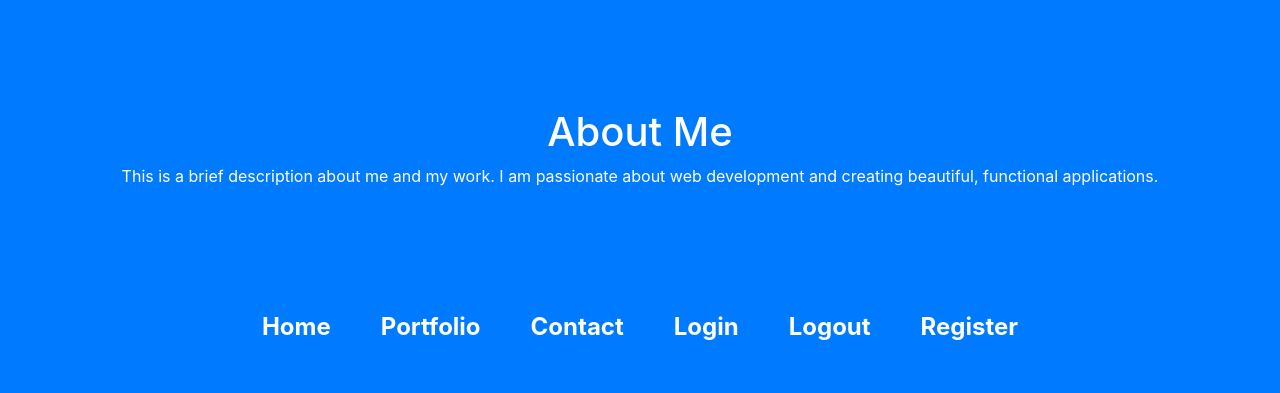
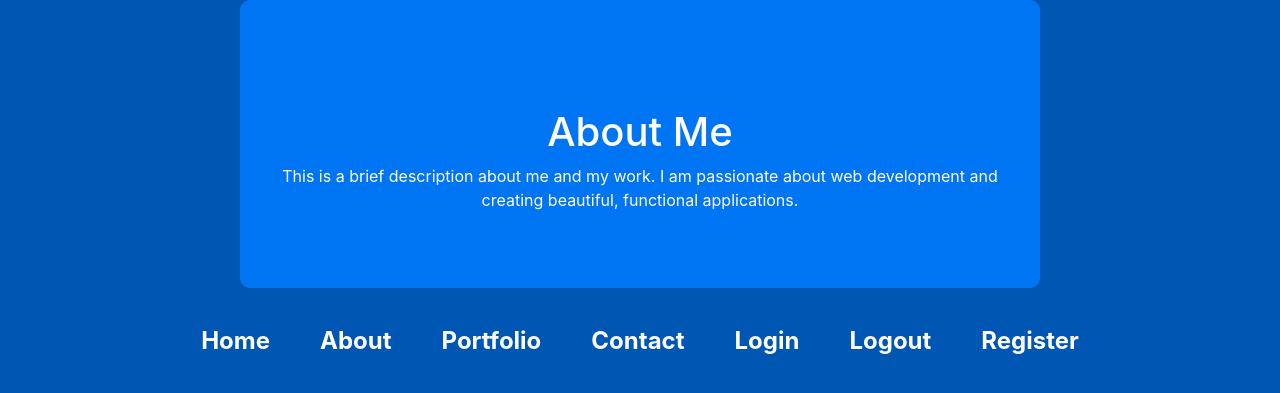
Before and after one commit to kundyzzh/web-1.1, a Flask app: page /about in a window 1280 px wide. Shown: the top 393 px of the page. Run offline with Flask 3, Linux system fonts and the light colour scheme; some libraries are stand-ins or nearby versions.

Commit message:
Update about.html

```diff
--- a/web2/templates/about.html
+++ b/web2/templates/about.html
@@ -7,31 +7,39 @@
     <link rel="stylesheet" href="https://cdnjs.cloudflare.com/ajax/libs/bootstrap/4.5.2/css/bootstrap.min.css">
     <style>
         body {
-            background-color: #007bff; /* Blue background color */
-            color: white; /* White text color for better contrast */
+            background-color: #0056b3;
+            color: white;
         }
         .hero {
-            background: rgba(0, 123, 255, 0.8); /* Slightly transparent blue background */
+            display: flex;
+            flex-direction: column;
+            align-items: center;
+            justify-content: center;
+            max-width: 800px;
+            margin: 0 auto;
             padding: 60px 20px;
+            background: rgba(0, 123, 255, 0.85);
+            border-radius: 10px;
             text-align: center;
         }
         .nav {
-            justify-content: center; /* Center the nav items */
+            justify-content: center;
             margin-top: 20px;
         }
         .nav-link {
-            font-size: 1.5rem; /* Larger font size */
+            font-size: 1.5rem;
             font-weight: bold;
-            padding: 15px 25px; /* Increased padding for a bigger button look */
-            color: white; /* White text color */
-            transition: background-color 0.3s; /* Smooth transition for hover effect */
+            padding: 15px 25px;
+            color: white;
+            transition: background-color 0.3s, color 0.3s;
+            border-radius: 8px;
         }
-        .nav-link:hover {
-            background-color: rgba(255, 255, 255, 0.2); /* Light hover effect */
-            border-radius: 5px; /* Rounded corners for hover */
+        .nav-link:hover, .nav-link:focus {
+            background-color: rgba(255, 255, 255, 0.3);
+            color: #007bff;
         }
         .container {
-            margin-top: 30px;
+            margin-top: 20px;
         }
     </style>
 </head>
@@ -43,7 +51,7 @@
     <div class="container">
         <nav class="nav">
             <a class="nav-link" href="/">Home</a>
-
+            <a class="nav-link" href="/about">About</a>
             <a class="nav-link" href="http://127.0.0.1:8001/portfolios">Portfolio</a>
             <a class="nav-link" href="/contact">Contact</a>
             <a class="nav-link" href="/login">Login</a>
```
